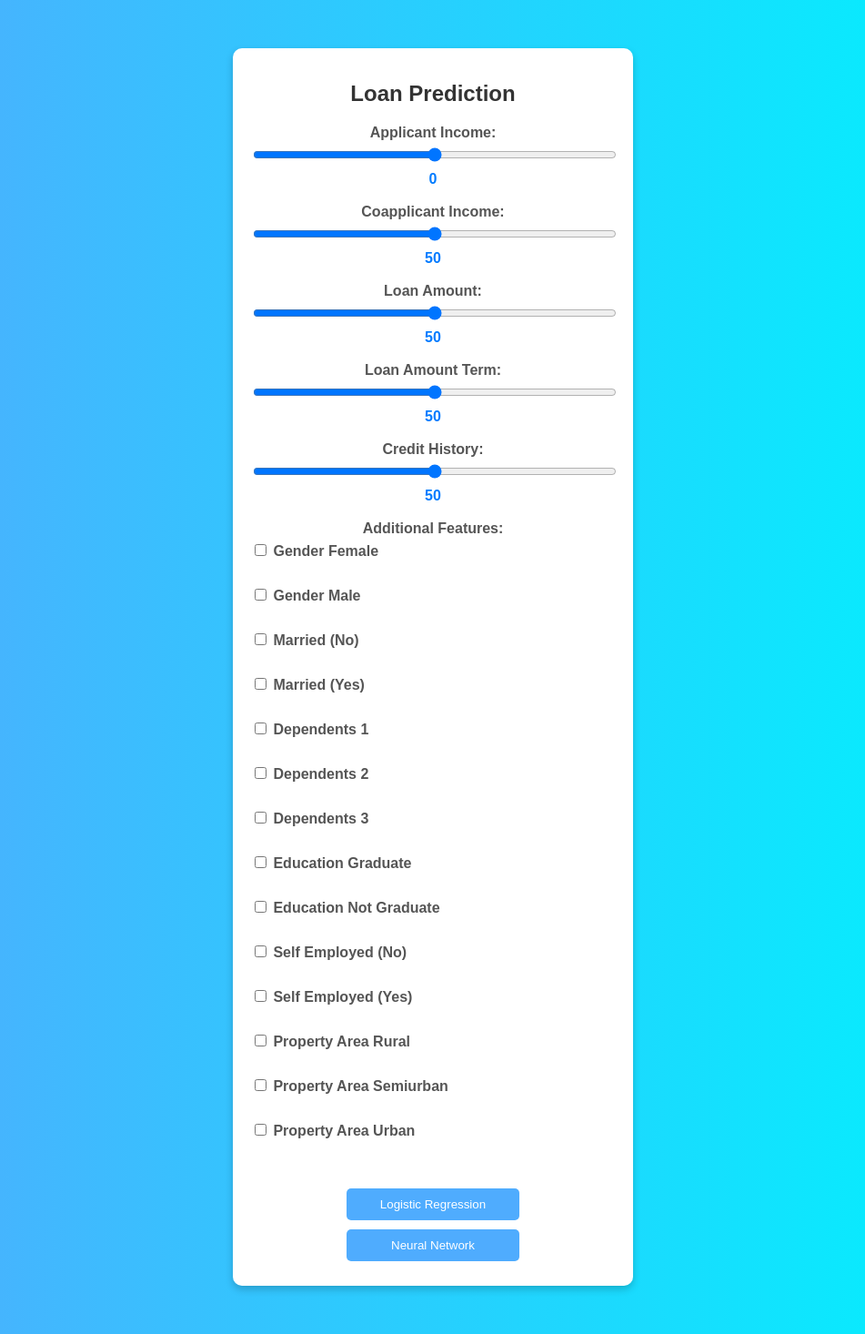
After one commit to NataliiaShevchenko620/Finance_loan_approval_prediction_data, a Python web app: template templates/Index4.html in a window 1280 px wide. The commit adds this page. Shown: the whole page at 91% size, without its empty margins (164-1115 px from the left). Run offline with Jinja, Linux system fonts and the light colour scheme; the template is opened without the code that fills it, so the values that code supplies are empty.

Commit message:
Added new files

```diff
--- /dev/null
+++ b/templates/Index4.html
@@ -0,0 +1,181 @@
+<!DOCTYPE html>
+<html lang="en">
+<head>
+    <meta charset="UTF-8">
+    <meta name="viewport" content="width=device-width, initial-scale=1.0">
+    <title>Loan Prediction</title>
+    <style>
+        body {
+            font-family: 'Arial', sans-serif;
+            background: linear-gradient(to right, #4facfe, #00f2fe);
+            display: flex;
+            justify-content: center;
+            align-items: center;
+            height: 100vh;
+            margin: 0;
+        }
+        .container {
+            background: #fff;
+            padding: 20px;
+            border-radius: 10px;
+            box-shadow: 0 4px 8px rgba(0, 0, 0, 0.2);
+            max-width: 400px;
+            width: 100%;
+            text-align: center;
+            overflow-y: auto;
+            max-height: 90vh;
+        }
+        h1 {
+            font-size: 24px;
+            margin-bottom: 20px;
+            color: #333;
+        }
+        label {
+            display: block;
+            margin-bottom: 5px;
+            font-weight: bold;
+            color: #555;
+        }
+        input[type="range"] {
+            width: 100%;
+            margin-bottom: 10px;
+        }
+        input[type="checkbox"] {
+            margin-bottom: 10px;
+        }
+        button {
+            background-color: #4facfe;
+            color: white;
+            padding: 10px;
+            border: none;
+            border-radius: 5px;
+            cursor: pointer;
+            width: calc(50% - 10px);
+            margin: 5px;
+        }
+        button:hover {
+            background-color: #007bff;
+        }
+        h2 {
+            margin-top: 20px;
+            color: #333;
+        }
+        span {
+            font-weight: bold;
+            color: #007bff;
+        }
+        .checkbox-group {
+            text-align: left;
+            margin-bottom: 20px;
+        }
+        .result-container {
+            display: flex;
+            flex-direction: column;
+            align-items: center;
+        }
+        .result-container img {
+            max-width: 100px;
+            margin-bottom: 10px;
+        }
+    </style>
+</head>
+<body>
+    <div class="container">
+        <h1>Loan Prediction</h1>
+        <form id="predictionForm">
+            <label for="feature1">Applicant Income:</label>
+            <input type="range" id="feature1" name="Applicant Income" min="-100000" max="100000" step="1" oninput="updateValue(this.value, 'value1')">
+            <span id="value1">0</span><br><br>
+
+            <label for="feature2">Coapplicant Income:</label>
+            <input type="range" id="feature2" name="Coapplicant Income" min="0" max="100" step="1" oninput="updateValue(this.value, 'value2')">
+            <span id="value2">50</span><br><br>
+
+            <label for="feature3">Loan Amount:</label>
+            <input type="range" id="feature3" name="Loan Amount" min="0" max="100" step="1" oninput="updateValue(this.value, 'value3')">
+            <span id="value3">50</span><br><br>
+
+            <label for="feature4">Loan Amount Term:</label>
+            <input type="range" id="feature4" name="Loan Amount Term" min="0" max="100" step="1" oninput="updateValue(this.value, 'value4')">
+            <span id="value4">50</span><br><br>
+
+            <label for="feature5">Credit History:</label>
+            <input type="range" id="feature5" name="Credit History" min="0" max="100" step="1" oninput="updateValue(this.value, 'value5')">
+            <span id="value5">50</span><br><br>
+
+            <label>Additional Features:</label>
+            <div class="checkbox-group">
+                <label><input type="checkbox" id="feature6" name="Gender Female" value="1"> Gender Female</label><br>
+                <label><input type="checkbox" id="feature7" name="Gender Male" value="1"> Gender Male</label><br>
+                <label><input type="checkbox" id="feature8" name="Married (No)" value="1"> Married (No)</label><br>
+                <label><input type="checkbox" id="feature9" name="Married (Yes)" value="1"> Married (Yes)</label><br>
+                <label><input type="checkbox" id="feature10" name="Dependents 1" value="1"> Dependents 1</label><br>
+                <label><input type="checkbox" id="feature11" name="Dependents 2" value="1"> Dependents 2</label><br>
+                <label><input type="checkbox" id="feature12" name="Dependents 3" value="1"> Dependents 3</label><br>
+                <label><input type="checkbox" id="feature13" name="Education Graduate" value="1"> Education Graduate</label><br>
+                <label><input type="checkbox" id="feature14" name="Education Not Graduate" value="1"> Education Not Graduate</label><br>
+                <label><input type="checkbox" id="feature15" name="Self Employed (No)" value="1"> Self Employed (No)</label><br>
+                <label><input type="checkbox" id="feature16" name="Self Employed (Yes)" value="1"> Self Employed (Yes)</label><br>
+                <label><input type="checkbox" id="feature17" name="Property Area Rural" value="1"> Property Area Rural</label><br>
+                <label><input type="checkbox" id="feature18" name="Property Area Semiurban" value="1"> Property Area Semiurban</label><br>
+                <label><input type="checkbox" id="feature19" name="Property Area Urban" value="1"> Property Area Urban</label><br>
+            </div>
+
+            <button type="button" onclick="predict('logistic')">Logistic Regression</button>
+            <button type="button" onclick="predict('nn')">Neural Network</button>
+        </form>
+        <div class="result-container" id="result-container">
+            <h2>Result: <span id="result"></span></h2>
+            <img id="result-gif" src="" alt="" style="display: none;">
+        </div>
+    </div>
+
+    <script>
+        function updateValue(value, elementId) {
+            document.getElementById(elementId).innerText = value;
+        }
+
+        function predict(model) {
+            const feature1 = parseInt(document.getElementById('feature1').value);
+            const feature2 = parseInt(document.getElementById('feature2').value);
+            const feature3 = parseInt(document.getElementById('feature3').value);
+            const feature4 = parseInt(document.getElementById('feature4').value);
+            const feature5 = parseInt(document.getElementById('feature5').value);
+            const additionalFeatures = [];
+
+            for (let i = 6; i <= 20; i++) {
+                const checkbox = document.getElementById(`feature${i}`);
+                additionalFeatures.push(checkbox.checked ? 1 : 0);
+            }
+
+            const features = [feature1, feature2, feature3, feature4, feature5, ...additionalFeatures];
+
+            fetch(`/predict_${model}`, {
+                method: 'POST',
+                headers: {
+                    'Content-Type': 'application/json'
+                },
+                body: JSON.stringify({ features: features })
+            })
+            .then(response => response.json())
+            .then(data => {
+                const resultContainer = document.getElementById('result-container');
+                const resultSpan = document.getElementById('result');
+                const resultGif = document.getElementById('result-gif');
+
+                if (data.result === 1) {
+                    resultSpan.innerText = "Loan Approved!";
+                    resultGif.src = "https://img1.picmix.com/output/stamp/normal/3/8/9/3/1343983_d419c.gif";
+                    resultGif.alt = "Approved";
+                } else {
+                    resultSpan.innerText = "Loan Not Approved!";
+                    resultGif.src = "https://img1.picmix.com/output/stamp/normal/3/8/9/3/1343983_d419c.gif";
+                    resultGif.alt = "Not Approved";
+                }
+
+                resultGif.style.display = 'block';
+            });
+        }
+    </script>
+</body>
+</html>
```
Also changed, not shown: templates/Index1.html (renamed from templates/Index.html, +58 -11 lines), 1 other file.
